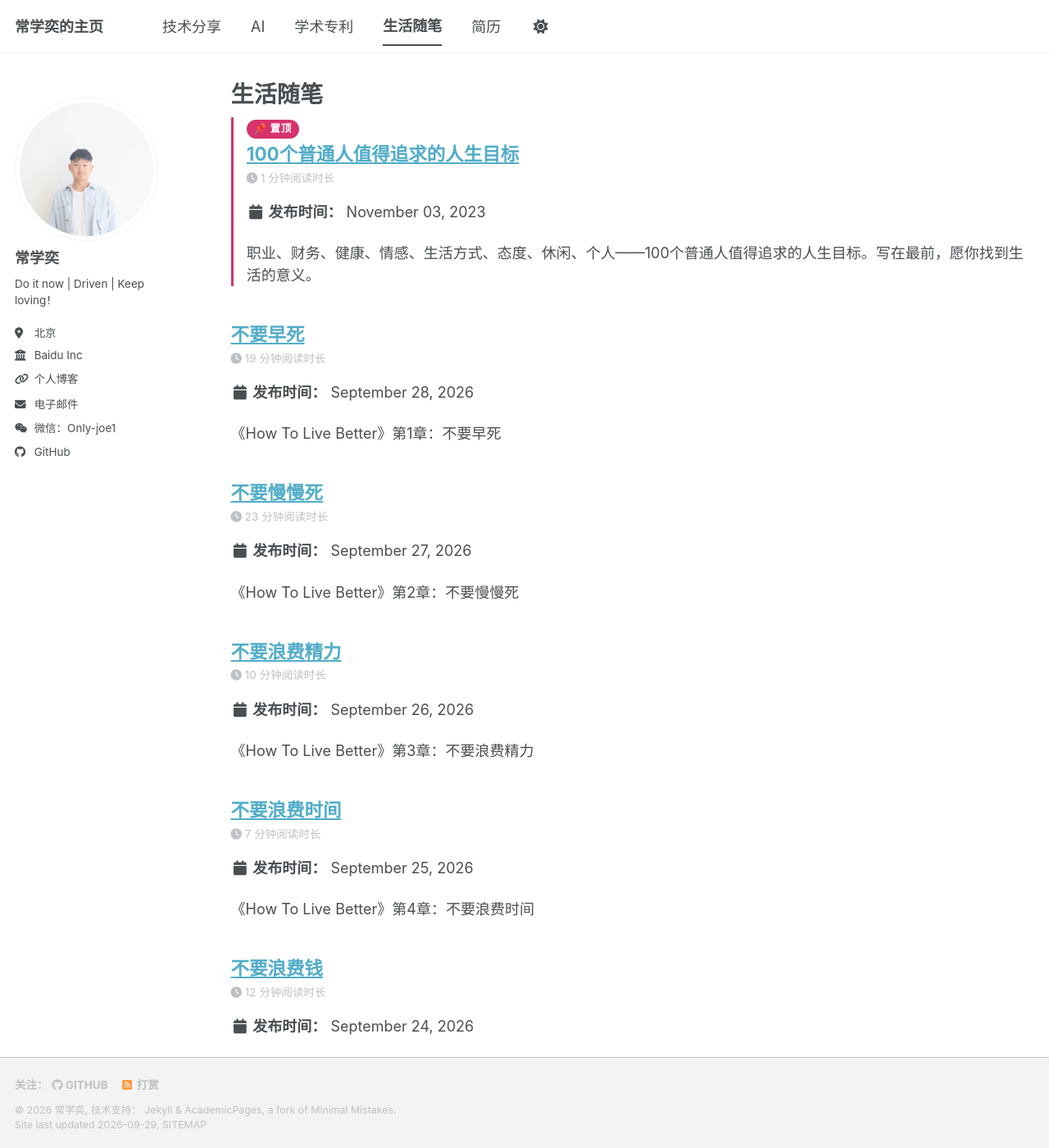
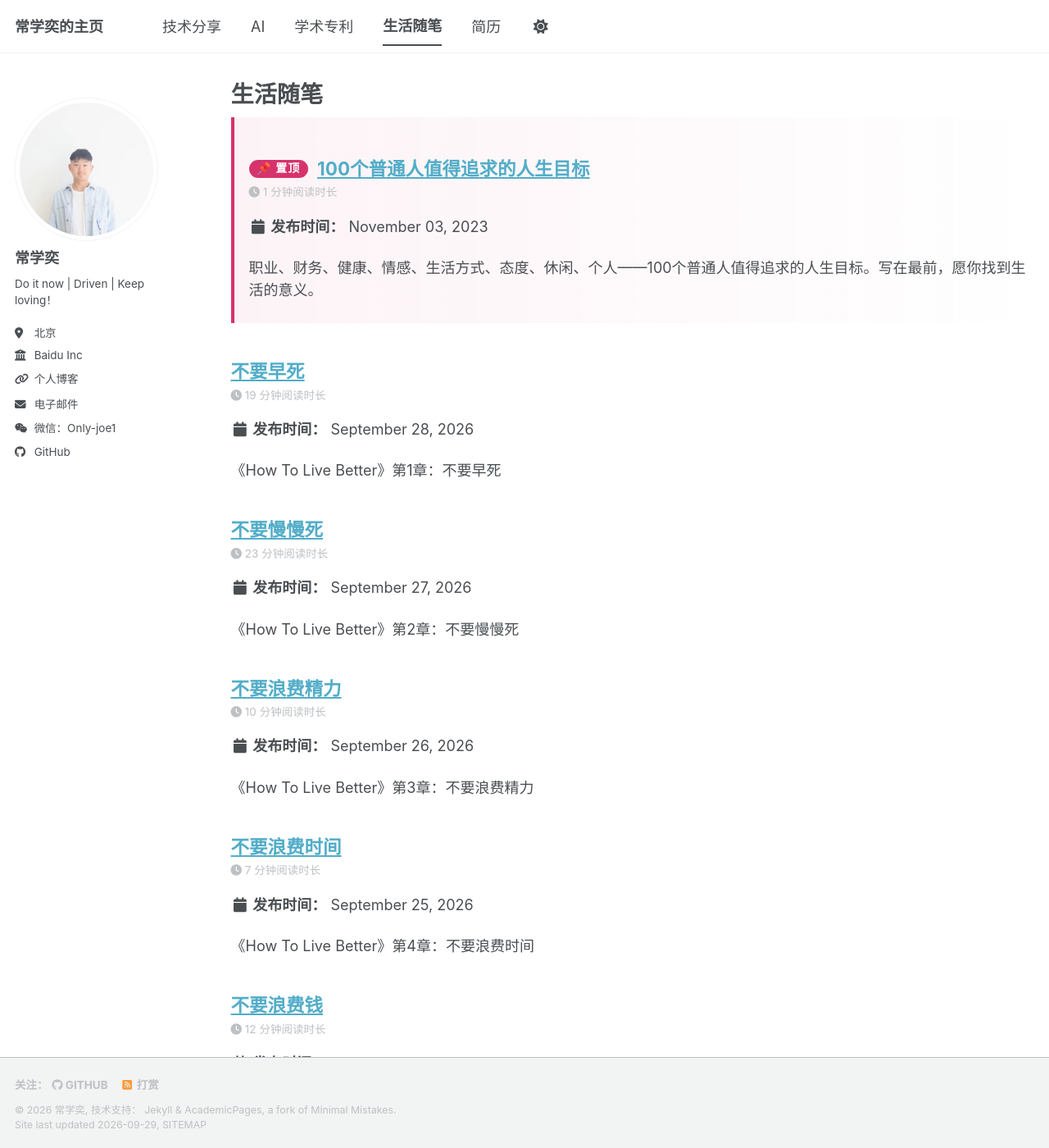
Before and after one commit to changxueyi/changxueyi.github.io, a Jekyll site: the page built from _pages/life.md, in a window 1280 px wide and 1400 px high. Shown: the whole window at 82% size. Built offline with Jekyll 4.4.1, drawn with Linux system fonts in a browser that asks for light colours; a style sheet for code colours, icons or effects is not loaded.

Commit message:
Render pinned badge inside archive-single include (clean)

```diff
--- a/_includes/archive-single.html
+++ b/_includes/archive-single.html
@@ -12,7 +12,7 @@
   {% assign title = post.title %}
 {% endif %}
 
-<div class="{{ include.type | default: "list" }}__item">
+<div class="{{ include.type | default: "list" }}__item{% if include.pinned %} pinned-item{% endif %}">
   <article class="archive__item" itemscope itemtype="http://schema.org/CreativeWork">
     {% if include.type == "grid" and teaser %}
       <div class="archive__item-teaser">
@@ -27,6 +27,7 @@
     {% endif %}
 
     <h2 class="archive__item-title" itemprop="headline">
+      {% if include.pinned %}<span class="pinned-badge">📌 置顶</span> {% endif %}
       {% if post.link %}
         <a href="{{ post.link }}">{{ title }}</a> <a href="{{ base_path }}{{ post.url }}" rel="permalink"><i class="fa fa-link" aria-hidden="true" title="permalink"></i><span class="sr-only">Permalink</span></a>
       {% else %}
--- a/_pages/life.md
+++ b/_pages/life.md
@@ -6,20 +6,16 @@ author_profile: true
 ---
 
 <style>
-.pinned-item{border-left:3px solid #d6336c;padding-left:.9em;margin-bottom:1em;}
-.pinned-badge{display:inline-block;background:#d6336c;color:#fff;font-size:.7em;font-weight:700;letter-spacing:.05em;padding:.15em .7em;border-radius:1em;vertical-align:middle;margin-bottom:.15em;}
-.pinned-item .archive__item-title{margin-top:.15em;}
+.pinned-item{border-left:4px solid #d6336c;padding:.2em 0 .2em 1em;background:linear-gradient(90deg,rgba(214,51,108,.06),transparent);border-radius:0 6px 6px 0;}
+.pinned-badge{display:inline-block;background:#d6336c;color:#fff;font-size:.62em;font-weight:700;letter-spacing:.08em;padding:.2em .7em;border-radius:1em;vertical-align:middle;position:relative;top:-2px;margin-right:.4em;}
 </style>
 
 {% assign posts = site.categories['生活随笔'] %}
 {% if posts and posts.size > 0 %}
   {% assign pinned = posts | where: "pinned", true %}
   {% assign normal = posts | where_exp: "item", "item.pinned != true" %}
-{% for post in pinned %}
-<div class="pinned-item" markdown="0"><span class="pinned-badge">📌 置顶</span>{% include archive-single.html %}</div>
-{% endfor %}
-{% for post in normal %}{% include archive-single.html %}
-{% endfor %}
+  {% for post in pinned %}{% include archive-single.html pinned=true %}{% endfor %}
+  {% for post in normal %}{% include archive-single.html %}{% endfor %}
 {% else %}
   <p>还没有「生活随笔」分类的文章。给博客文章的 Front Matter 加上 <code>categories: [生活随笔]</code> 后就会显示在这里。</p>
 {% endif %}
```
